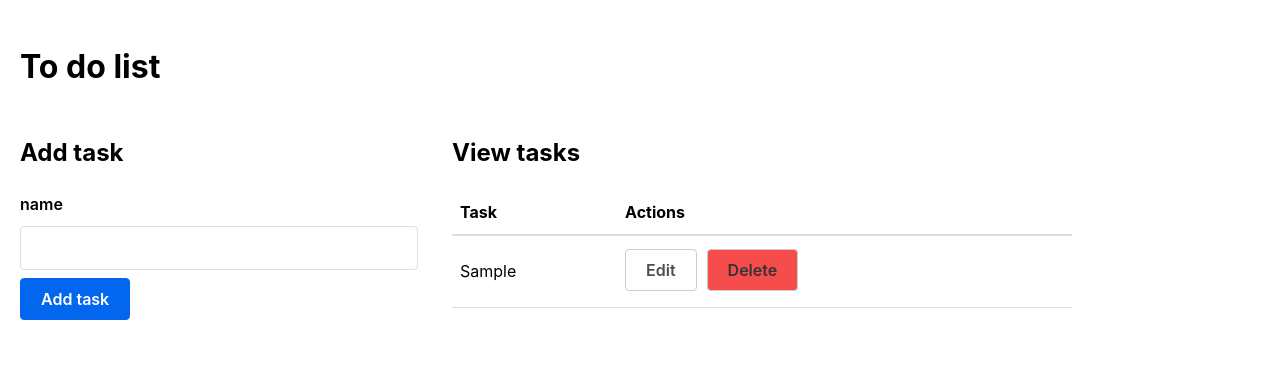
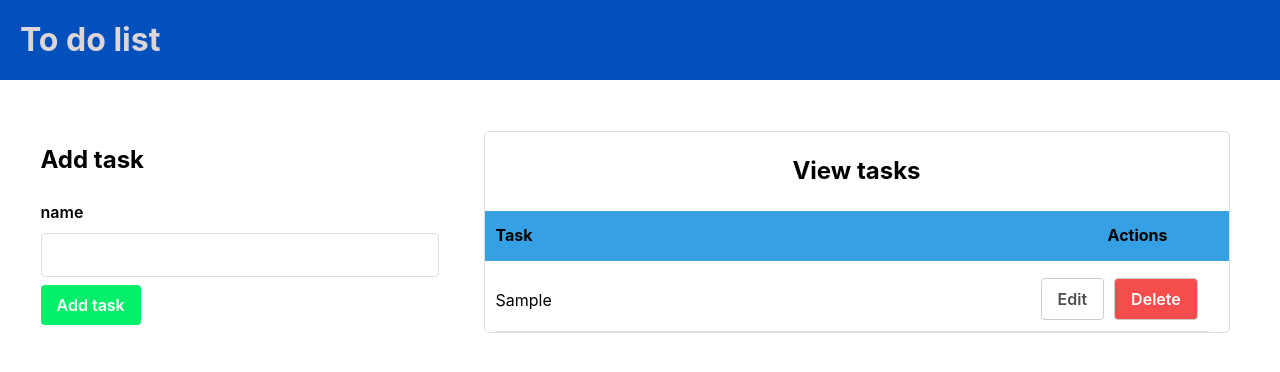
Before and after one commit to federicozanni/my-app, a React (Create React App) app: page / in a window 1280 px wide. Both pictures are taken after typing "Sample" into the empty fields and a click on the button "Add task". Shown: the top 372 px of the page. Built offline with nearby package versions, Linux system fonts and the light colour scheme.

Commit message:
release/design

```diff
--- a/src/App.css
+++ b/src/App.css
@@ -1,38 +1,99 @@
-.app-container {
-  margin: 20px;
+.app__container {
   display: flex;
   flex-direction: column;
-  justify-content: center;
 }
 
-.article-container {
+.app__container--title{
+  background-color: #0250bc;
+  margin-top: 0rem;
+  height: 5rem;
+  align-items: center;
   display: flex;
+  padding-left: 1.25rem;
+  color: rgb(222, 214, 214);
 }
 
-.add-edit-task {
-  width: 30%;
-  margin-right: 20px;
+.article__container {
+  display: flex;
+  margin: 1.25rem;
+  justify-content: space-around;
 }
 
-.view-task {
-  width: 50%;
-  margin-left: 40px;
+.action__task {
+  width: 30%;
+  margin-right: 1.25rem;
 }
 
-.button-table-edit {
+.add__task__button {
+  border: transparent;
+  background: #03ee69;
+  color: #ffffff;
+  text-decoration: none;
+}
+
+.add__task__button:active {
+  border: transparent;
+  background: #23b562;
+  color: #ffffff;
+  text-decoration: none;
+}
+
+.view__task {
+  width: 60%;
+  margin-left: 3.125rem;
+  border: 0.063rem solid #dedede;
+  border-radius: 0.313rem;
+  height: fit-content;
+  margin: 0.625rem;
+  display: flex;
+  flex-direction: column;
+}
+
+.view__task--title {
+  display: flex;
+  justify-content: center;
+  align-items: center;
+}
+
+.view__task--subtitle {
+  align-content: center;
+  display: flex;
+  justify-content: center;
+  margin-bottom: 0.938rem;
+}
+
+.edit__task__button--cancel,
+.edit__task__button--edit,
+.table__button--edit {
   background: transparent;
-  border: 1px solid #cdcdcd;
-  margin-top: 5px;
-  margin-right: 10px;
+  border: 0.063rem solid #cdcdcd;
+  margin-top: 0.313rem;
+  margin-right: 0.625rem;
   color: #4e4e4e;
 }
 
-.button-table-delete {
+.edit__task__button--cancel:active,
+.edit__task__button--edit:active,
+.table__button--edit:active {
+  border: 0.063rem solid #cdcdcd;
+  background: #aaa9a9;
+  color: #ffffff;
+  text-decoration: none;
+}
+
+.table__button--delete {
+  border: 0.063rem solid #cdcdcd;
   background: #f54c4c;
-  border: 1px solid #cdcdcd;
-  margin-top: 5px;
-  margin-right: 10px;
-  color: #353434;
+  margin-top: 0.313rem;
+  margin-right: 0.625rem;
+  color: #ffffff;;
+}
+
+.table__button--delete:active {
+  border: 0.063rem solid #cdcdcd;
+  background: #b73b3b;
+  color: #ffffff;
+  text-decoration: none;
 }
 
 html {
@@ -45,16 +106,16 @@ html {
 button {
   -webkit-appearance: none;
   display: inline-block;
-  border: 1px solid #0366EE;
-  border-radius: 4px;
-  background: #0366EE;
+  border: transparent;
+  border-radius: 0.25rem;
   color: #ffffff;
+  min-width: 1vw;
   font-weight: 600;
   font-family: -apple-system, BlinkMacSystemFont, Helvetica Neue, Helvetica, Arial, sans-serif;
   font-size: 1rem;
   text-transform: none;
-  padding: .75rem 1.25rem;
-  margin: 0 0 .5rem 0;
+  padding: .75rem 1rem;
+  margin: 0rem 0rem .5rem 0rem;
   vertical-align: middle;
   text-align: center;
   cursor: pointer;
@@ -62,22 +123,10 @@ button {
   line-height: 1;
 }
 
-button:hover {
-  border: 1px solid #0250bc;
-  background: #0250bc;
-  color: #ffffff;
-  text-decoration: none; }
-
-button:active {
-  border: 1px solid #0250bc;
-  background: red;
-  color: #ffffff;
-  text-decoration: none; }
-
-.input-add-edit {
+.task__input {
   display: block;
-  border: 1px solid #dedede;
-  border-radius: 4px;
+  border: 0.063rem solid #dedede;
+  border-radius: 0.25rem;
   padding: .75rem;
   outline: none;
   background: transparent;
@@ -92,26 +141,44 @@ label {
   font-weight: 600;
   max-width: 100%;
   display: block;
-  margin: 1rem 0 .5rem;
+  margin: 1rem 0rem .5rem;
 }
 
-table {
+.table {
   border-collapse: collapse;
-  border-spacing: 0;
+  border-spacing: 0rem;
   width: 100%;
-  max-width: 100%; }
+  display: flex;
+  flex-direction: column;
+  justify-content: space-between;
+}
 
-thead th {
-  border-bottom: 2px solid #dedede; }
+.table__thead {
+  display: flex;
+  justify-content: left;
+  background-color: rgb(53, 161, 228);
+  height: 3.125rem;
+  align-items: center;
+}
 
-td {
-  border-bottom: 1px solid #dedede; }
+.table__thead--tr {
+  display: flex;
+  width: 100%;
+  justify-content: space-between;
+  padding: 0rem 60px 0rem 0.625rem;
+}
 
-th,
-td {
-  text-align: left;
-  padding: .5rem; }
+.table__tbody {
+  display: flex;
+  flex-direction: column;
+}
 
-.btn-edit-task{
-  margin-right: 5px;
+.table__tbody--tr {
+  display: flex;
+  align-items: center;
+  width: 96%;
+  justify-content: space-between;
+  margin: 0.625rem 0rem 0rem 0.625rem;
+  height: 3.75rem;
+  border-bottom: 0.063rem solid #dedede;
 }
--- a/src/App/App.tsx
+++ b/src/App/App.tsx
@@ -8,12 +8,12 @@ const App = () => {
   const [{tasks, editing}] = useTodo()
 
   return (
-    <div className="app-container">
-      <h1>{TEXT.toDoList}</h1>
-      <article className="article-container">
-        <section className="add-edit-task">
+    <div className="app__container">
+      <h1 className="app__container--title">{TEXT.toDoList}</h1>
+      <article className="article__container">
+        <section className="action__task">
         {editing ? (
-          <div data-testid="edit-task">
+          <div data-testid="edit__task">
             <h2>{TEXT.editTask}</h2>
             <EditTask />
           </div>
@@ -24,12 +24,12 @@ const App = () => {
           </div>
         )}
       </section>
-        <section className="view-task">
-          <h2>{TEXT.viewTask}</h2>
+        <section className="view__task">
+          <h2 className="view__task--title">{TEXT.viewTask}</h2>
           {
             tasks.length > 0
             ? <Table />
-            : <div>{TEXT.noTask}</div>
+            : <div className="view__task--subtitle">{TEXT.noTask}</div>
           }
         </section>
       </article>
--- a/src/components/AddTask/AddTask.tsx
+++ b/src/components/AddTask/AddTask.tsx
@@ -14,20 +14,21 @@ const AddTask = () => {
     }
 
   return (
-    <form onSubmit={handleSubmit(onSubmit)}>
+    <form className='add__task' onSubmit={handleSubmit(onSubmit)}>
       <label>{TEXT.name}</label>
       <input
-        className='input-add-edit'
+        className='task__input'
         type="text"
         {...register('name', {
           required: TEXT.validations.requiere,
+          maxLength: { value: 50, message: TEXT.validations.max},
           minLength: { value: 5, message:  TEXT.validations.min }
           })
         }/>
       <div>
         {errors?.name?.message}
       </div>
-      <button type="submit">{TEXT.addTask}</button>
+      <button className='add__task__button' type="submit">{TEXT.addTask}</button>
     </form>
   );
 }
--- a/src/components/EditTask/EditTask.tsx
+++ b/src/components/EditTask/EditTask.tsx
@@ -22,22 +22,23 @@ const EditTask: React.FC = () => {
   }
 
   return (
-    <form onSubmit={handleSubmit(onSubmit)}>
+    <form className='edit__task' onSubmit={handleSubmit(onSubmit)}>
       <label>{TEXT.name}</label>
       <input
-        className='input-add-edit'
+        className='task__input'
         type="text"
         defaultValue={currentTask.name}
         {...register('name', {
           required: TEXT.validations.requiere,
+          maxLength: { value: 50, message: TEXT.validations.max},
           minLength: { value: 5, message:  TEXT.validations.min }
           })
       }/>
       <div>
           {errors?.name?.message}
       </div>
-      <button type="submit" className='btn-edit-task'>{TEXT.editTask}</button>
-      <button onClick={handleEditin} className="button muted-button">
+      <button type="submit" className='edit__task__button--edit'>{TEXT.editTask}</button>
+      <button onClick={handleEditin} className="edit__task__button--cancel">
           {TEXT.cancel}
       </button>
     </form>
--- a/src/components/Table/Table.tsx
+++ b/src/components/Table/Table.tsx
@@ -7,34 +7,34 @@ const Table: React.FC = () => {
   const [{tasks}, {deleteTask, setCurrentTask}] = useTodo()
 
   return (
-    <table>
-      <thead>
-        <tr>
+    <table className='table'>
+      <thead className='table__thead'>
+        <tr className='table__thead--tr'>
           <th>{TEXT.task}</th>
           <th>{TEXT.actions}</th>
         </tr>
       </thead>
-      <tbody>
+      <tbody className='table__tbody'>
         {
           tasks.map((task: Task) => (
-            <tr key={task.id}>
+            <tr className='table__tbody--tr' key={task.id}>
               <td>{task.name}</td>
               <td>
               <button
-                  className="button-table-edit"
+                  className="table__button--edit"
                   onClick={() => setCurrentTask(task)}
                   >
                   {TEXT.edit}
               </button>
               <button
-                  className="button-table-delete"
+                  className="table__button--delete"
                   onClick={() => deleteTask(task.id)}
                   >
                   {TEXT.delete}
               </button>
               </td>
             </tr>
-            ))
+          ))
         }
       </tbody>
     </table>
--- a/src/utils/translations.ts
+++ b/src/utils/translations.ts
@@ -13,6 +13,7 @@ export const TEXT = {
   noTask: 'No tasks',
   validations: {
     requiere: 'Este espacio es requerido.',
-    min: 'Al menos 5 letras.'
+    min: 'Al menos 5 letras.',
+    max: 'Superó el límite de caracteres.',
   }
 }
```
